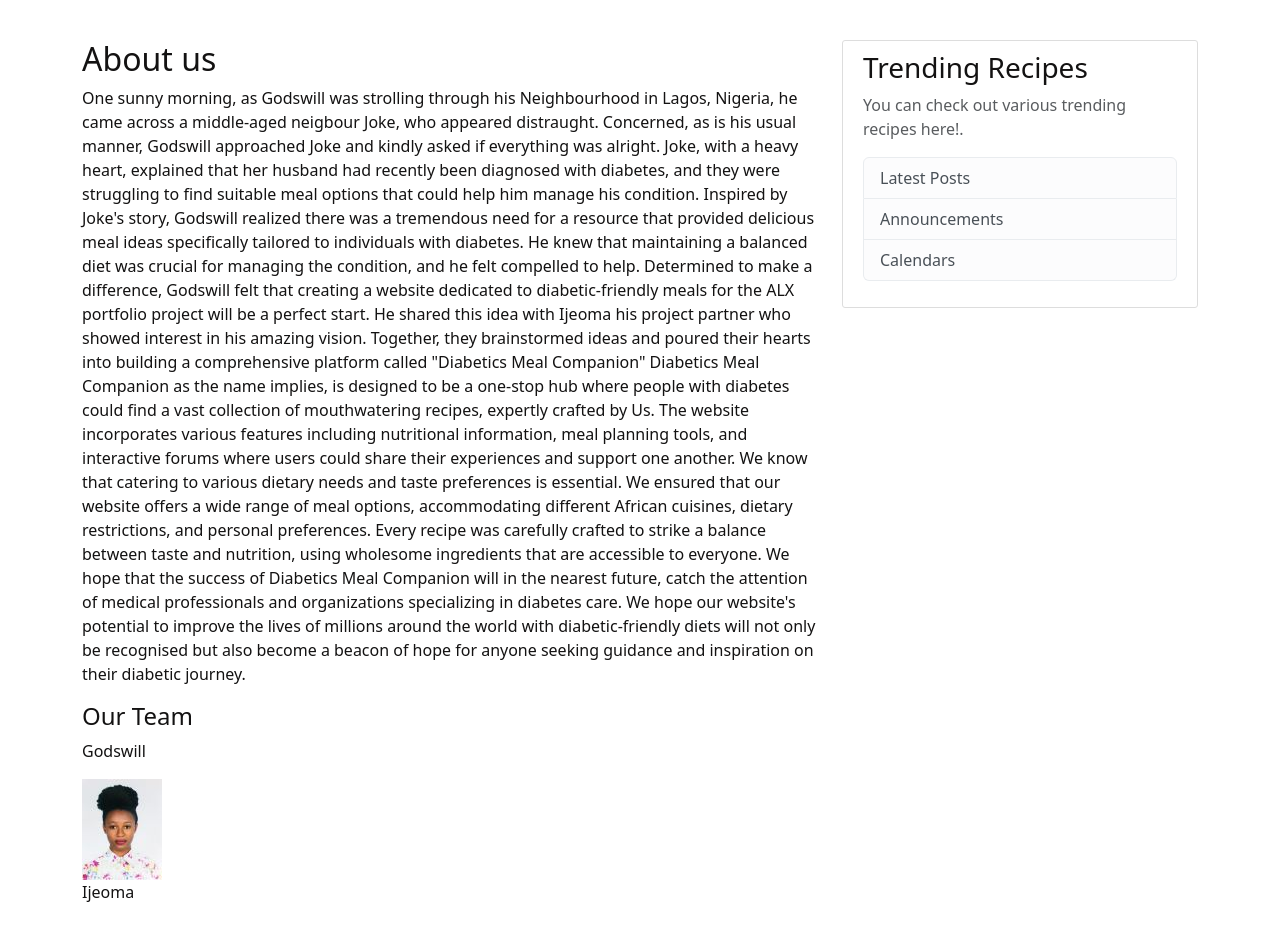
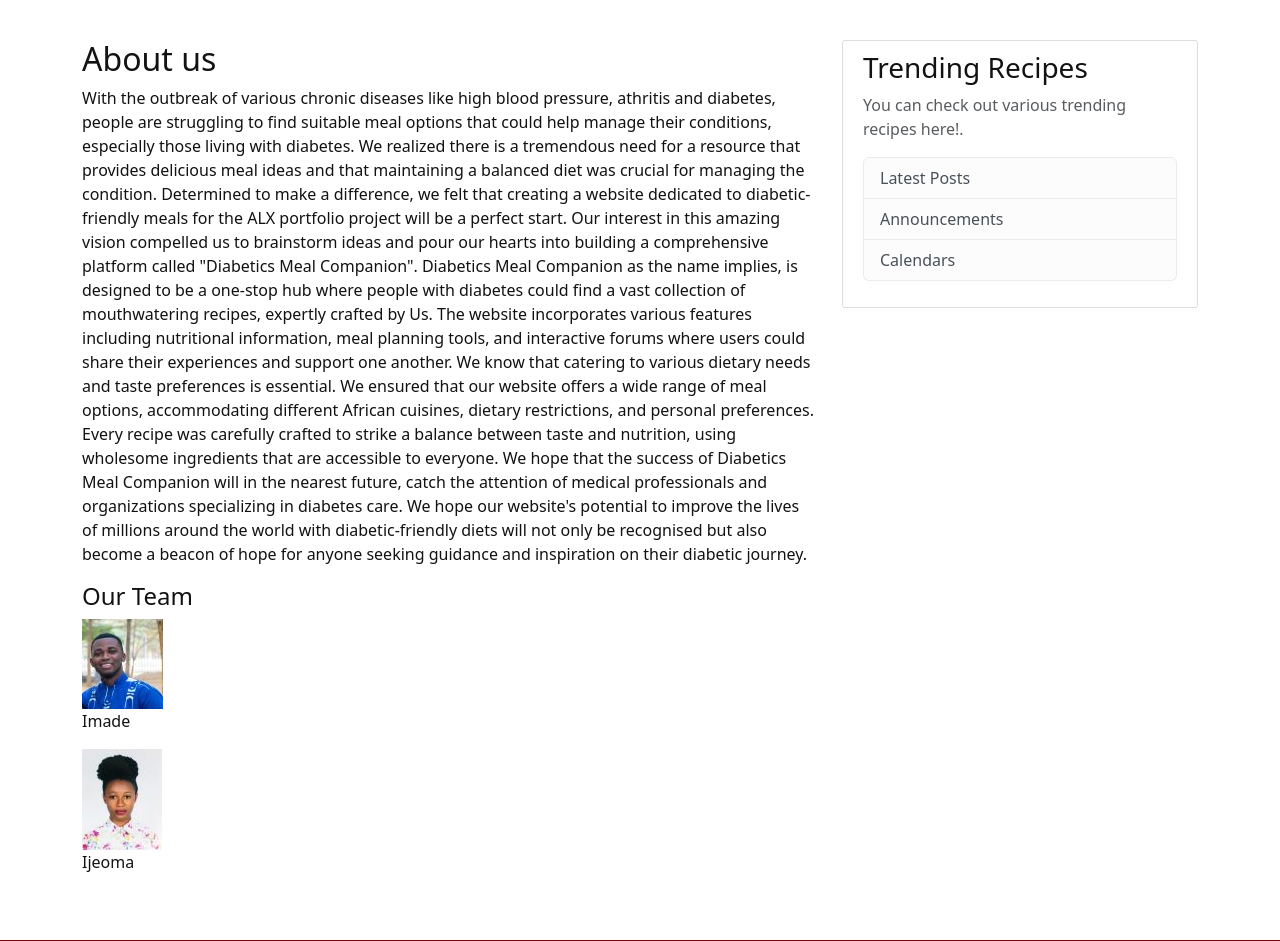
Before and after one commit to GodswillAikpitanyi/Recipe_App, a Flask app: page /about in a window 1280 px wide. Shown: the part 56-997 px from the top of the page. Run offline with Flask 3, Linux system fonts and the light colour scheme.

Commit message:
made updates to about section

```diff
--- a/recipeapp/templates/about.html
+++ b/recipeapp/templates/about.html
@@ -2,18 +2,14 @@
 {% block content %}
   <h2>About us</h2>
   <p>
-    One sunny morning, as Godswill was strolling through his Neighbourhood in Lagos, Nigeria, he came across a middle-aged
-    neigbour Joke, who appeared distraught. Concerned, as is his usual manner, Godswill approached Joke and kindly
-    asked if everything was alright. Joke, with a heavy heart, explained that her husband had recently been diagnosed
-    with diabetes, and they were struggling to find suitable meal options that could help him manage his condition.
-    Inspired by Joke's story, Godswill realized there was a tremendous need for a resource that provided delicious
-    meal ideas specifically tailored to individuals with diabetes. He knew that maintaining a balanced diet was crucial
-    for managing the condition, and he felt compelled to help.
+    With the outbreak of various chronic diseases like high blood pressure, athritis and diabetes, people are struggling
+    to find suitable meal options that could help manage their conditions, especially those living with diabetes.
+    We realized there is a tremendous need for a resource that provides delicious meal ideas and that maintaining a
+    balanced diet was crucial for managing the condition.
 
-    Determined to make a difference, Godswill felt that creating a website dedicated to diabetic-friendly meals for the
-    ALX portfolio project will be a perfect start. He shared this idea with Ijeoma his project partner who showed interest
-    in his amazing vision. Together, they brainstormed ideas and poured their hearts into building a comprehensive platform
-    called "Diabetics Meal Companion"
+    Determined to make a difference, we felt that creating a website dedicated to diabetic-friendly meals for the
+    ALX portfolio project will be a perfect start. Our interest in this amazing vision compelled us to brainstorm ideas
+    and pour our hearts into building a comprehensive platform called "Diabetics Meal Companion".
 
     Diabetics Meal Companion as the name implies, is designed to be a one-stop hub where people with diabetes could find a
     vast collection of mouthwatering recipes, expertly crafted by Us. The website incorporates various features including
@@ -31,7 +27,8 @@
     of hope for anyone seeking guidance and inspiration on their diabetic journey.
   </p>
   <h4>Our Team</h4>
-  <p>Godswill</p>
+  <img src="{{url_for ('static', filename='images/Imadee.jpg')}}" alt="">
+  <p>Imade</p>
   <img src="{{url_for ('static', filename='images/My-photo.jpg')}}" alt="">
   <p>Ijeoma</p>
 {% endblock content %}
```
Also changed, not shown: recipeapp/static/images/Imade.jpg (added), recipeapp/static/images/Imadee.jpg (added).
